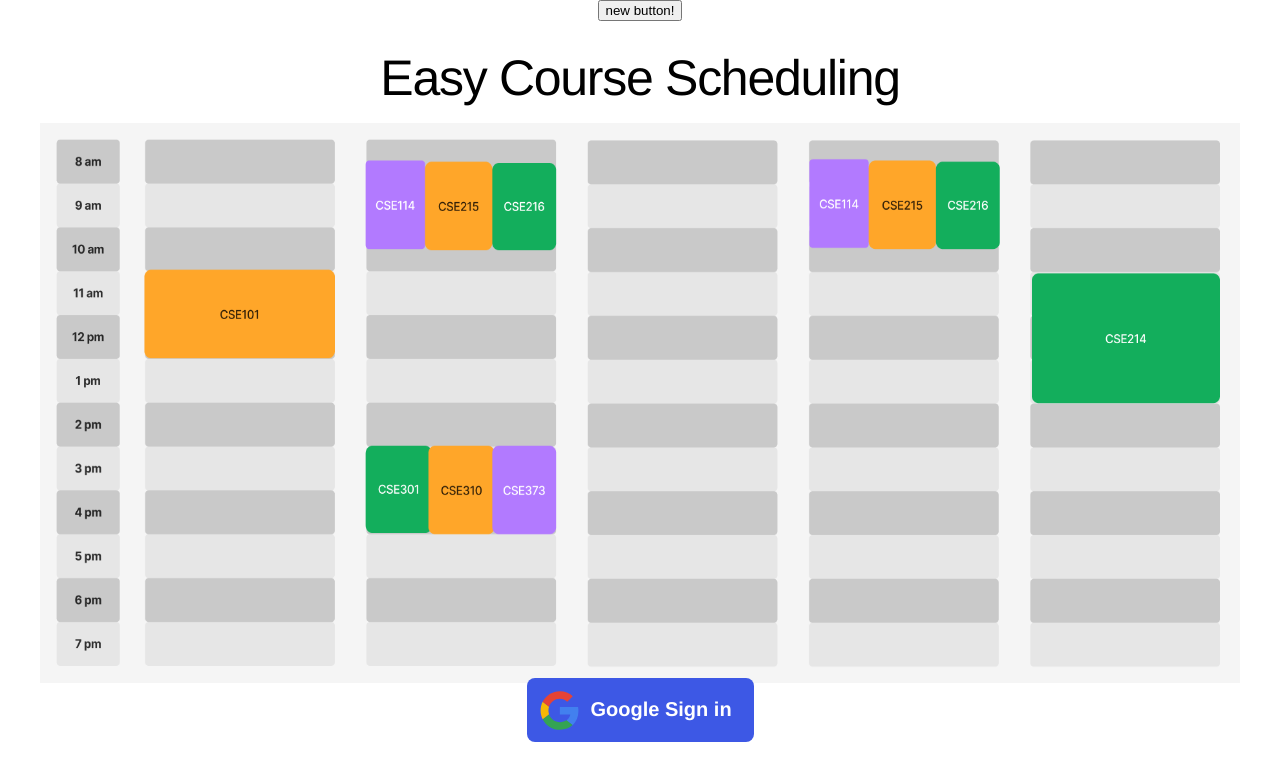
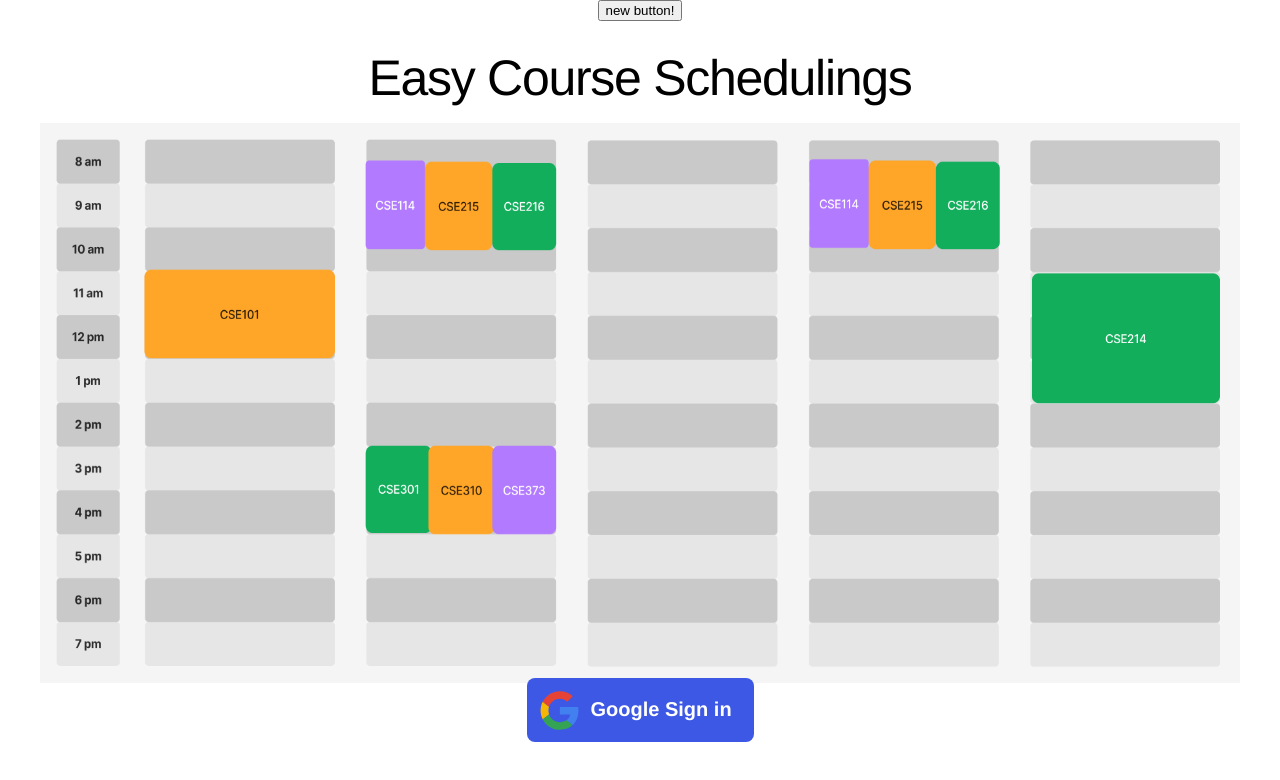
Before and after one commit to roiard/416, a React (Create React App) app: page / in a window 1280 px wide. Shown: the top 780 px of the page. Built offline with nearby package versions, Linux system fonts and the light colour scheme.

Commit message:
First Commit

```diff
--- a/src/components/MainPage.js
+++ b/src/components/MainPage.js
@@ -19,7 +19,7 @@ export const MainPage = () => {
     <div className="main-page">
       <div className="group">
 
-        <div className="text-wrapper">Easy Course Scheduling</div>
+        <div className="text-wrapper">Easy Course Schedulings</div>
         <button onClick={goToCal} >new button!</button>
         <img src={MainImage} className="main-image"/>
 
```
